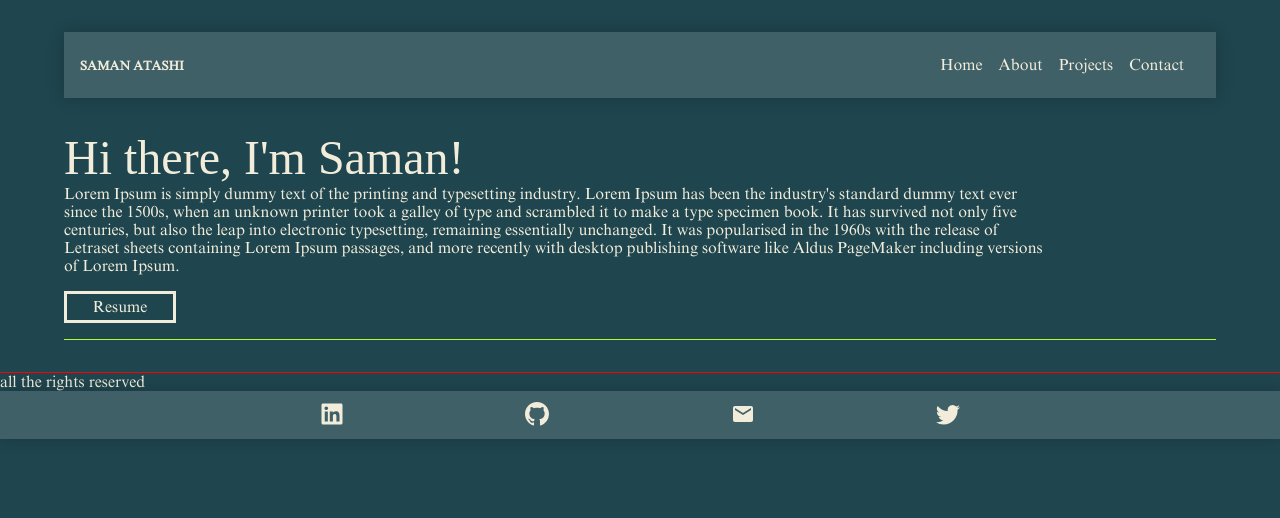
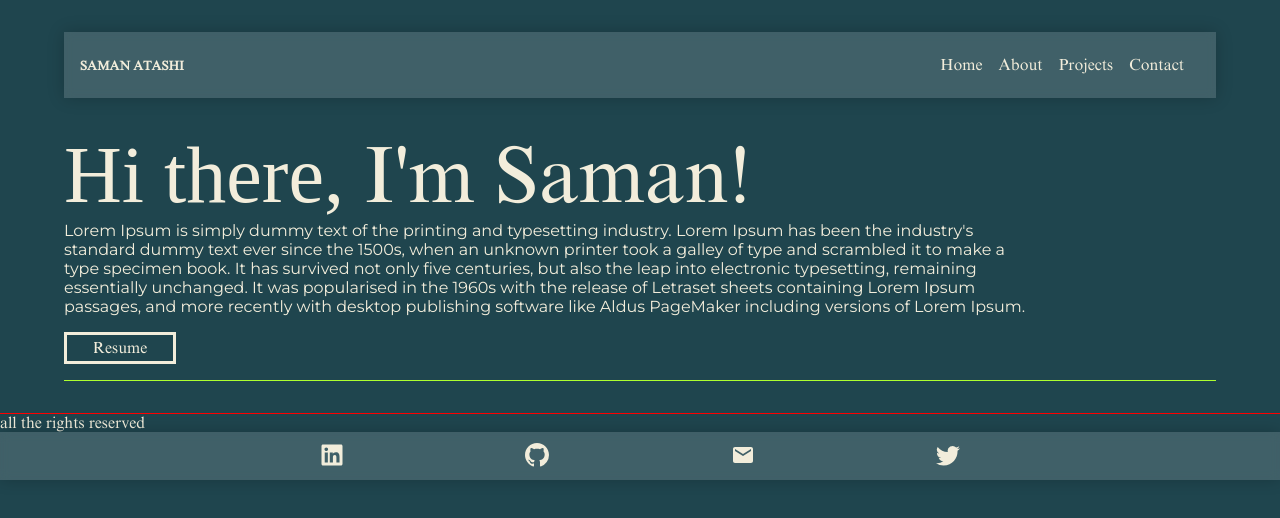
Before and after one commit to SamanAtashi/Portfolio-V.1, a React (Create React App) app: page / in a window 1280 px wide. Shown: the top 518 px of the page. Built offline with nearby package versions, Linux system fonts and the light colour scheme.

Commit message:
Add size to header home page

```diff
--- a/src/Components/Home/Home.js
+++ b/src/Components/Home/Home.js
@@ -20,7 +20,7 @@
 		<section className={classes.home} id="#">
 			<article>
 				<header className={classes.head}>
-					Hi there, I'm Saman!
+					Hi there, <span>I'm Saman!</span>
 				</header>
 				<p className={classes.content}>
 					Lorem Ipsum is simply dummy text of the printing
--- a/src/Components/Home/Home.module.css
+++ b/src/Components/Home/Home.module.css
@@ -5,13 +5,27 @@
 }
 
 .head {
-	font-size: 3rem;
-    font-family: font1;
+	font-size: 360%;
+	font-family: font1;
+}
+.head span {
+	display: block;
 }
 
 .content {
 	font-size: 1rem;
 	width: 95%;
+	font-family: var(--font-2);
+}
+
+@media only screen and (min-width: 550px) {
+	.head {
+		font-size: 400%;
+		font-family: font1;
+	}
+	.head span {
+		display: inline;
+	}
 }
 
 @media only screen and (min-width: 768px) {
@@ -19,8 +33,22 @@
 		margin: 0 5%;
 	}
 
+	.head {
+		font-size: 500%;
+	}
+
+	.head span {
+		display: inline;
+	}
+
 	.content {
 		font-size: 1rem;
 		width: 85%;
 	}
 }
+
+@media only screen and (min-width: 1440px) {
+	.head {
+		font-size: 900%;
+	}
+}
```
